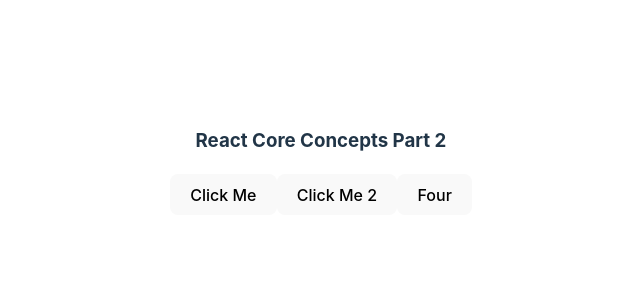
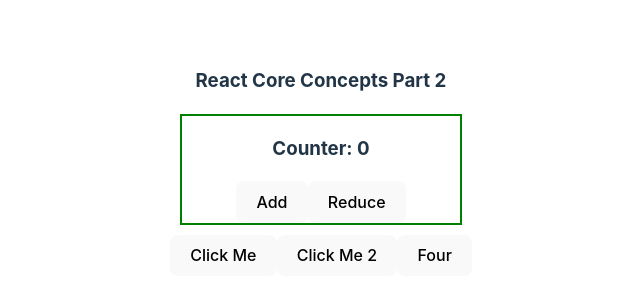
Before and after one commit to shakib-anwar-nibir17/react-core-concepts2, a React (Vite) app: page / in a window 1280 px wide. Shown: the part 238-538 px from the top of the page, without its empty margins (319-959 px from the left). Built offline with nearby package versions, Linux system fonts and the light colour scheme.

Commit message:
introduction to useState react hook

```diff
--- a/src/App.jsx
+++ b/src/App.jsx
@@ -1,4 +1,5 @@
 import "./App.css";
+import Counter from "./Counter";
 
 function App() {
   function handleClick() {
@@ -8,6 +9,8 @@ function App() {
   return (
     <>
       <h3>React Core Concepts Part 2</h3>
+      <Counter></Counter>
+
       <button onClick={handleClick}>Click Me</button>
       <button
         onClick={() => {
--- /dev/null
+++ b/src/Counter.jsx
@@ -0,0 +1,21 @@
+import { useState } from "react";
+
+export default function Counter() {
+  const [count, setCount] = useState(0);
+
+  const add = () => {
+    const newCount = count + 1;
+    setCount(newCount);
+  };
+  const reduceValue = () => {
+    const newCount = count - 1;
+    setCount(newCount);
+  };
+  return (
+    <div style={{ border: "2px solid green", margin: "10px 10px" }}>
+      <h3>Counter: {count}</h3>
+      <button onClick={add}>Add</button>
+      <button onClick={reduceValue}>Reduce</button>
+    </div>
+  );
+}
```
